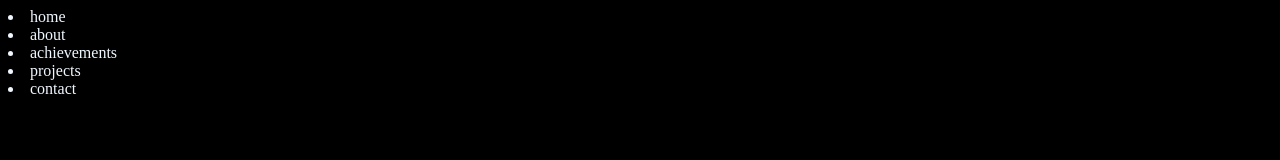
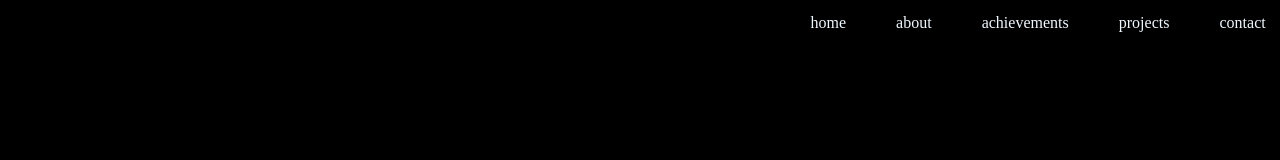
Before and after one commit to vishnu21v/project1, a plain HTML site: page index.html in a window 1280 px wide. Drawn offline with Linux system fonts and the light colour scheme.

Commit message:
updated navbar

```diff
--- a/style.css
+++ b/style.css
@@ -4,3 +4,18 @@ body{
 .sec{
     color: aliceblue;
 }
+
+/* nav */
+
+nav{
+    display:flex;
+    flex-direction: row;
+    justify-content: end;
+    gap:4%;
+    padding:.5%;
+
+}
+li{
+    text-decoration: none;
+    list-style-type: none;
+}
```
